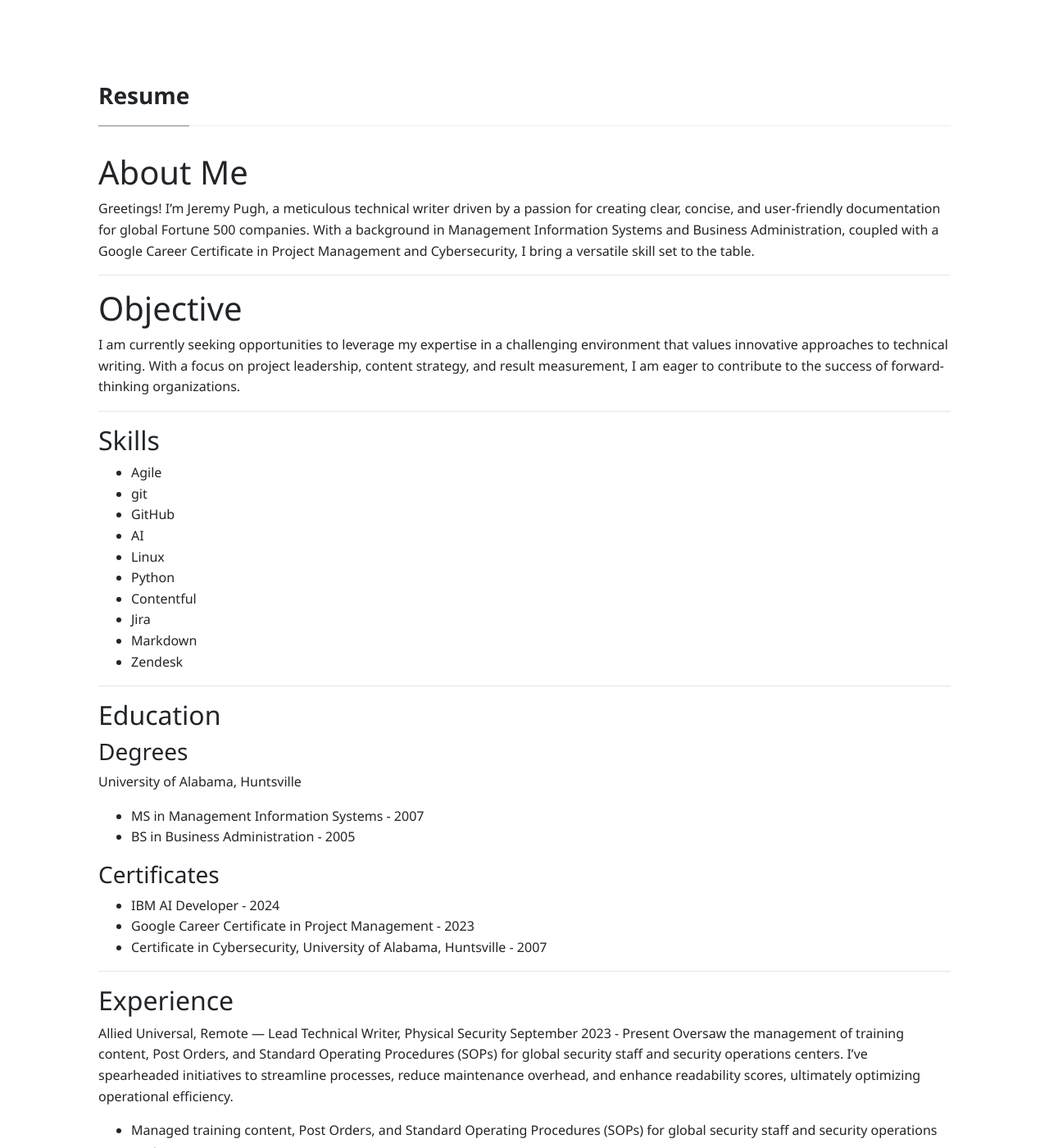
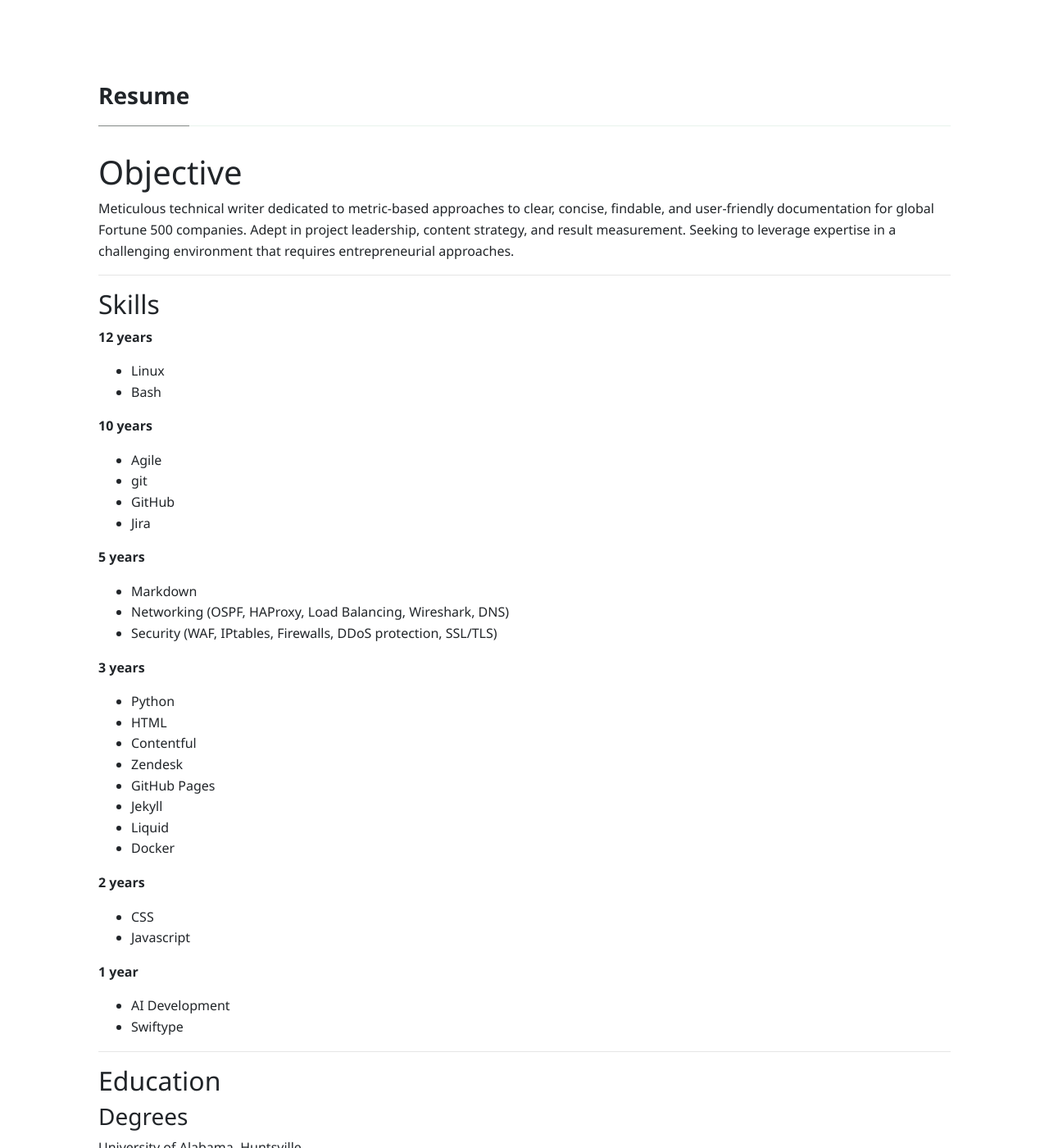
Before and after one commit to stumblefiend/jeremy.pugh, a Jekyll site: the page built from _pages/resume.md, in a window 1280 px wide and 1400 px high. Shown: the whole window at 82% size. Built offline with Jekyll 4.4.1, drawn with Linux system fonts in a browser that asks for light colours; nearby versions of some CDN libraries; some of the changed text lies outside the part shown.

Commit message:
Update resume.md

```diff
--- a/_pages/resume.md
+++ b/_pages/resume.md
@@ -3,30 +3,46 @@
 permalink: "/resume.html"
 ---
 
-# About Me
-
-Greetings! I'm Jeremy Pugh, a meticulous technical writer driven by a passion for creating clear, concise, and user-friendly documentation for global Fortune 500 companies. With a background in Management Information Systems and Business Administration, coupled with a Google Career Certificate in Project Management and Cybersecurity, I bring a versatile skill set to the table.
-
----
-
 # Objective
 
-I am currently seeking opportunities to leverage my expertise in a challenging environment that values innovative approaches to technical writing. With a focus on project leadership, content strategy, and result measurement, I am eager to contribute to the success of forward-thinking organizations.
+Meticulous technical writer dedicated to metric-based approaches to clear, concise, findable, and user-friendly documentation for global Fortune 500 companies. Adept in project leadership, content strategy, and result measurement. Seeking to leverage expertise in a challenging environment that requires entrepreneurial approaches.
 
 ---
 
 ## Skills
 
+**12 years**
+- Linux
+- Bash
+
+**10 years**
 - Agile
 - git
 - GitHub
-- AI
-- Linux
+- Jira
+
+**5 years**
+- Markdown
+- Networking (OSPF, HAProxy, Load Balancing, Wireshark, DNS)
+- Security (WAF, IPtables, Firewalls, DDoS protection, SSL/TLS)
+
+**3 years**
 - Python
+- HTML
 - Contentful
-- Jira
-- Markdown
 - Zendesk
+- GitHub Pages
+- Jekyll
+- Liquid
+- Docker
+
+**2 years**
+- CSS
+- Javascript
+
+**1 year**
+- AI Development
+- Swiftype
 
 ---
 
@@ -117,7 +133,7 @@
 - Volunteer poetry and writing tutor for 826 Valencia, Oct. 2019 - Mar. 2020
 - MPC school poetry anthology and contest coordinator, Aug. 2018 - Aug. 2020
 - Senior Submission Reader for E&GJ Press, Sept. 2018 - Mar. 2020
-- Chief Editor of frak\ture poetry journal (Wordpress), Dec. 2018 - Apr. 2021
+- Chief Editor of frak\ture poetry journal (WordPress), Dec. 2018 - Apr. 2021
 - Short-story writing teacher for 3rd, 4th, and 5th graders, Jan. - May of 2018
 
 ---
```
Also changed, not shown: other parts of _pages/resume.md (+1 -1 lines).
